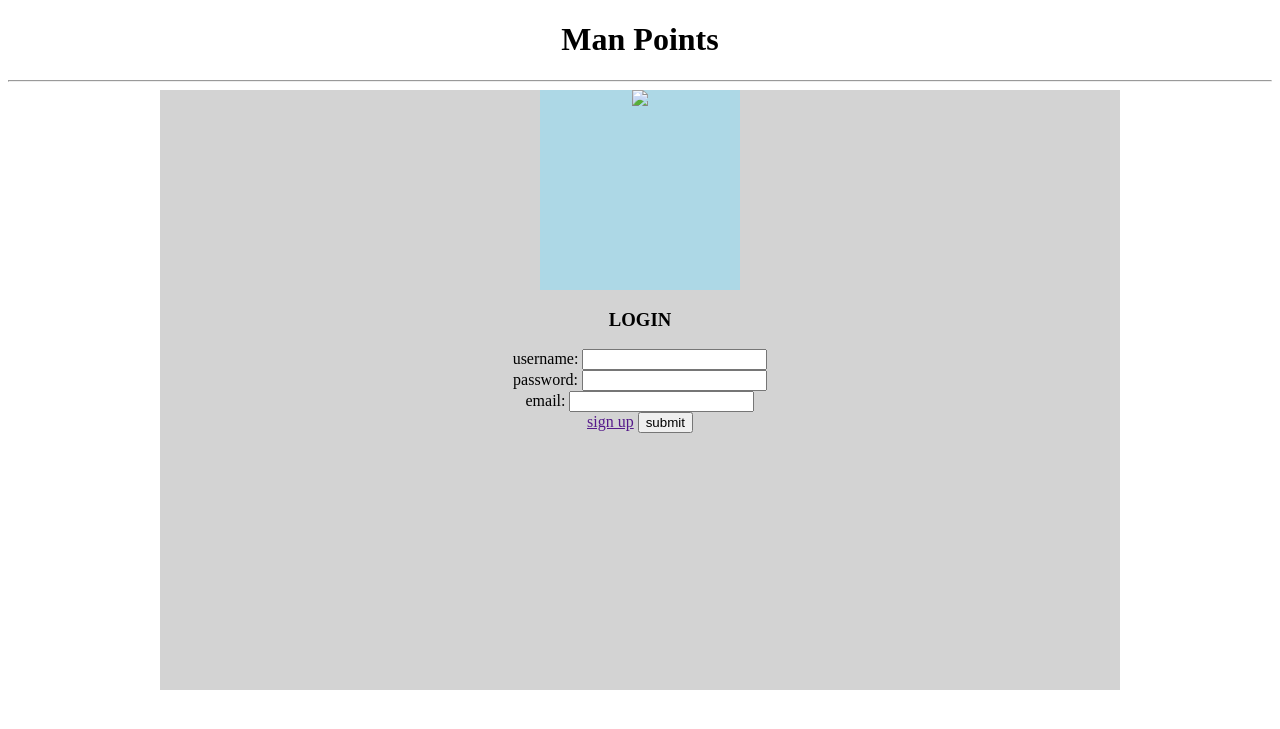
After one commit to bradflahive/mustache-adventure, a PHP site: page /mockups/home.html in a window 1280 px wide. The commit adds this page. Shown: the top 729 px of the page. Run offline with PHP 8.4, Linux system fonts and the light colour scheme.

Commit message:
primary_header, primary_footer, login, mark-styles.css

```diff
--- a/app/templates/primary_header.php
+++ b/app/templates/primary_header.php
@@ -1,5 +1,4 @@
 <header>
-	<h1>RockIT Bootcamp</h1>
-	<?php echo $welcome; ?>
+    <h1>Man Points</h1>
 </header>
 <hr>
--- /dev/null
+++ b/mockups/home.html
@@ -0,0 +1,36 @@
+<!DOCTYPE html>
+<html lang="en">
+<head>
+    <meta charset="UTF-8">
+    <title>Home</title>
+    <link rel="stylesheet" href="mark_styles.css">
+</head>
+<body>
+
+<!-- will be brought in from primary_header.php: -->
+<header>
+    <h1>Man Points</h1>
+</header>
+<hr>
+
+    <div class="page">
+        <div class="logo">
+            <img src="#">
+        </div>
+        <h3>LOGIN</h3>
+        <div class="login_form">
+            <form action="/home.php" method="post">
+                <label>username: </label><input type="text" name="user_id" data-exp-name="text">
+                    <br>
+                <label>password: </label><input type="password" name="password" data-exp-name="password">
+                    <br>
+                <label class="signup">email: </label><input type="email" name="email" class="signup" data-exp-name="email">
+                <br>
+                <a href="">sign up</a>
+                <button>submit</button>
+            </form>
+        </div>
+    </div>
+
+</body>
+</html>
--- /dev/null
+++ b/mockups/mark_styles.css
@@ -0,0 +1,19 @@
+header {
+    backgroud-color: lightgreen;
+    text-align: center;
+}
+
+.page {
+    width: 960px;
+    height: 600px;
+    background-color: lightgray;
+    margin:0 auto;
+    text-align: center;
+}
+
+.logo {
+    height: 200px;
+    width: 200px;
+    background-color: lightblue;
+    margin:0 auto;
+}
--- /dev/null
+++ b/mockups/primary_footer.php
@@ -0,0 +1,4 @@
+<hr>
+<footer>
+    <h3 class="footer">Man Points</h3>
+</footer>
```
